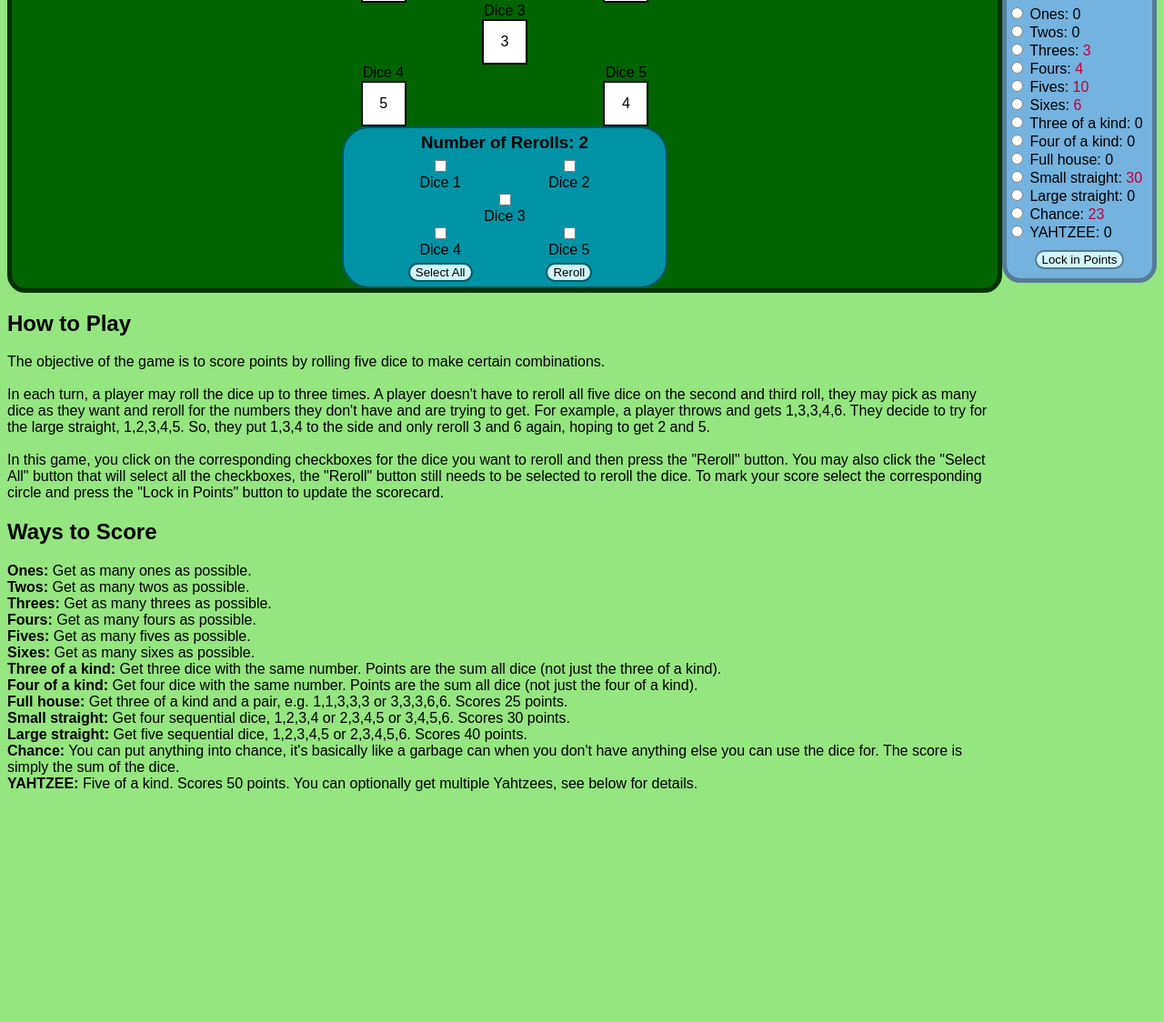
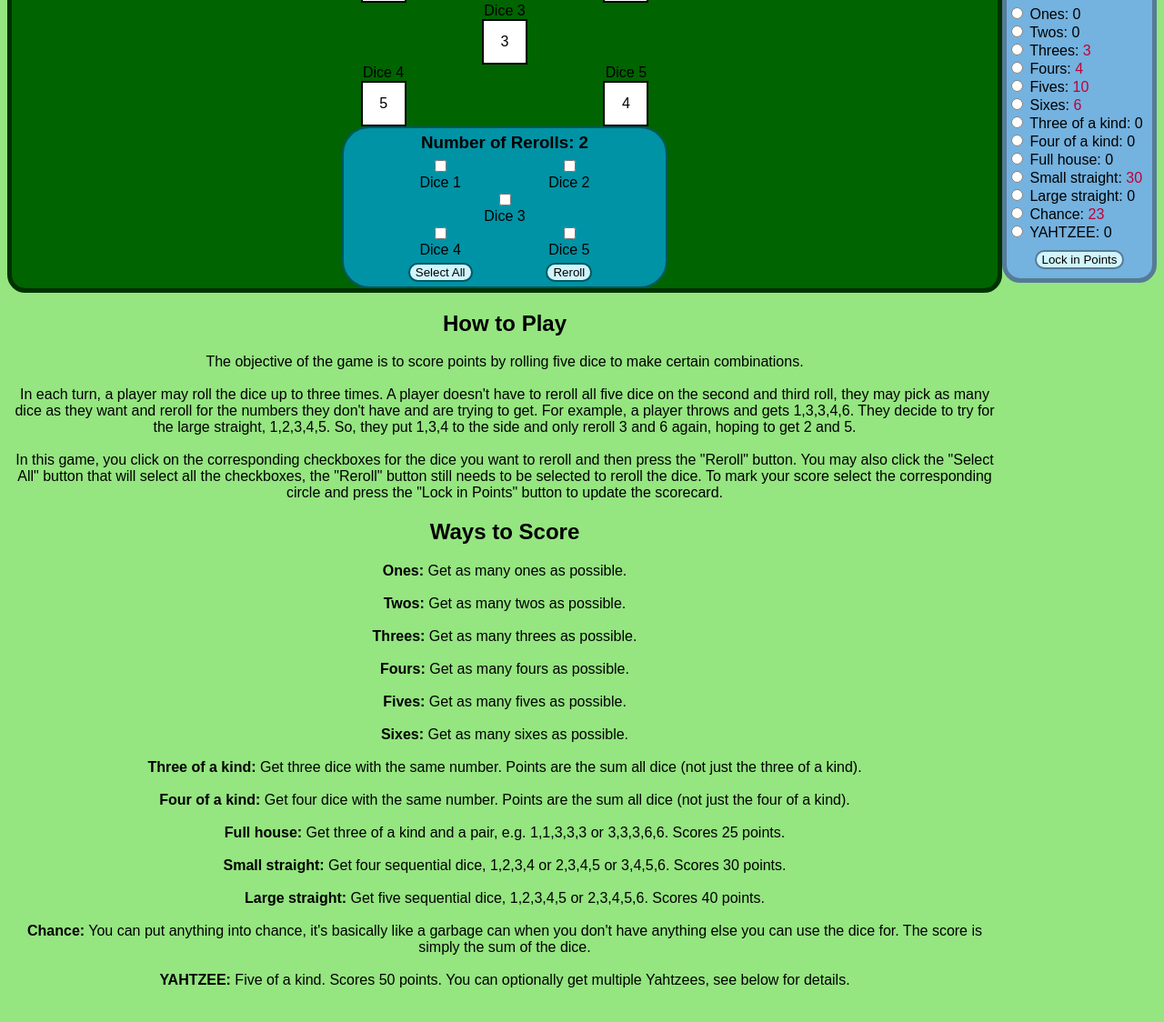
Before and after one commit to kfacison/yahtzee_project1, a plain HTML site: page index.html in a window 1280 px wide. Shown: the part 240-1364 px from the top of the page at 91% size. Before the commit the page ends 1135 px from the top, so only its background shows below. Drawn offline with Linux system fonts and the light colour scheme.

Commit message:
fixing instruction layout

```diff
--- a/css/main.css
+++ b/css/main.css
@@ -23,8 +23,8 @@
 }
 #howToPlay{
     grid-area: info;
+    text-align: center;
 }
-
 body{
     background-color: #95E580;
     display: grid;
--- a/index.html
+++ b/index.html
@@ -119,27 +119,27 @@
 </form>
     <div id="howToPlay">
         <h2>How to Play</h2>
-        <p>The objective of the game is to score points by rolling five dice to make certain combinations.
+        <p id="playInfo">The objective of the game is to score points by rolling five dice to make certain combinations.
             <br><br>
             In each turn, a player may roll the dice up to three times. A player doesn't have to reroll all five dice on the second and third roll, they may pick as many dice as they want and reroll for the numbers they don't have and are trying to get. For example, a player throws and gets 1,3,3,4,6. They decide to try for the large straight, 1,2,3,4,5. So, they put 1,3,4 to the side and only reroll 3 and 6 again, hoping to get 2 and 5.
             <br><br>
             In this game, you click on the corresponding checkboxes for the dice you want to reroll and then press the "Reroll" button. You may also click the "Select All" button that will select all the checkboxes, the "Reroll" button still needs to be selected to reroll the dice. To mark your score select the corresponding circle and press the "Lock in Points" button to update the scorecard.
         </p>
         <h2>Ways to Score</h2>
-        <p>
-            <strong>Ones:</strong> Get as many ones as possible.<br>
-            <strong>Twos:</strong> Get as many twos as possible.<br>
-            <strong>Threes:</strong> Get as many threes as possible.<br>
-            <strong>Fours:</strong> Get as many fours as possible.<br>
-            <strong>Fives:</strong> Get as many fives as possible.<br>
-            <strong>Sixes:</strong> Get as many sixes as possible.<br>
-            <strong>Three of a kind:</strong> Get three dice with the same number. Points are the sum all dice (not just the three of a kind).<br>
-            <strong>Four of a kind:</strong> Get four dice with the same number. Points are the sum all dice (not just the four of a kind).<br>
-            <strong>Full house:</strong> Get three of a kind and a pair, e.g. 1,1,3,3,3 or 3,3,3,6,6. Scores 25 points.<br>
-            <strong>Small straight:</strong> Get four sequential dice, 1,2,3,4 or 2,3,4,5 or 3,4,5,6. Scores 30 points.<br>
-            <strong>Large straight:</strong> Get five sequential dice, 1,2,3,4,5 or 2,3,4,5,6. Scores 40 points.<br>
-            <strong>Chance:</strong> You can put anything into chance, it's basically like a garbage can when you don't have anything else you can use the dice for. The score is simply the sum of the dice.<br>
-            <strong>YAHTZEE:</strong> Five of a kind. Scores 50 points. You can optionally get multiple Yahtzees, see below for details.<br>
+        <p id="scoreInfo">
+            <strong>Ones:</strong> Get as many ones as possible.<br> <br>
+            <strong>Twos:</strong> Get as many twos as possible.<br> <br>
+            <strong>Threes:</strong> Get as many threes as possible.<br> <br>
+            <strong>Fours:</strong> Get as many fours as possible.<br> <br>
+            <strong>Fives:</strong> Get as many fives as possible.<br> <br>
+            <strong>Sixes:</strong> Get as many sixes as possible.<br> <br>
+            <strong>Three of a kind:</strong> Get three dice with the same number. Points are the sum all dice (not just the three of a kind).<br> <br>
+            <strong>Four of a kind:</strong> Get four dice with the same number. Points are the sum all dice (not just the four of a kind).<br> <br>
+            <strong>Full house:</strong> Get three of a kind and a pair, e.g. 1,1,3,3,3 or 3,3,3,6,6. Scores 25 points.<br> <br>
+            <strong>Small straight:</strong> Get four sequential dice, 1,2,3,4 or 2,3,4,5 or 3,4,5,6. Scores 30 points.<br> <br>
+            <strong>Large straight:</strong> Get five sequential dice, 1,2,3,4,5 or 2,3,4,5,6. Scores 40 points.<br> <br>
+            <strong>Chance:</strong> You can put anything into chance, it's basically like a garbage can when you don't have anything else you can use the dice for. The score is simply the sum of the dice.<br> <br>
+            <strong>YAHTZEE:</strong> Five of a kind. Scores 50 points. You can optionally get multiple Yahtzees, see below for details.<br> <br>
         </p>
         </div>
 </body>
```
